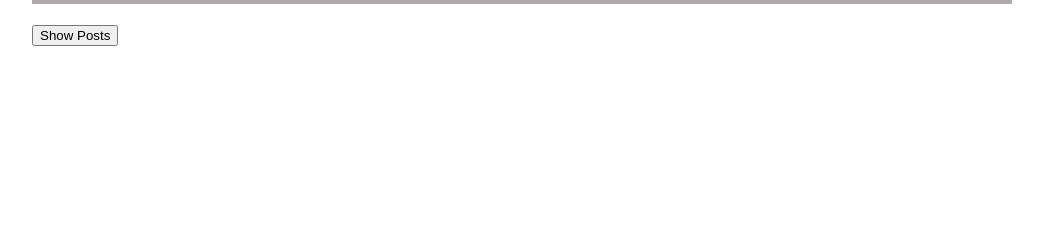
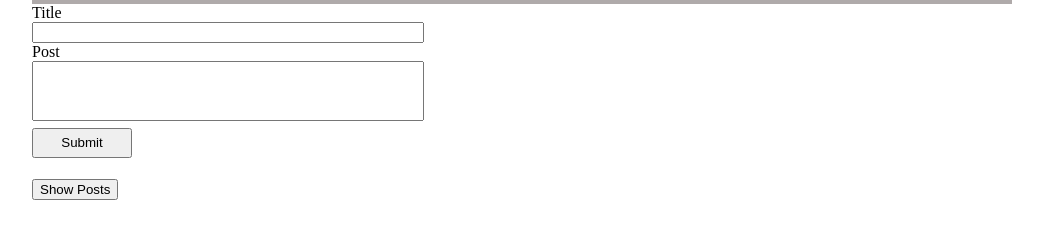
Before and after one commit to hditano/API-Exercises, a plain HTML site: page index.html in a window 1280 px wide. Shown: the part 50-288 px from the top of the page, without its empty margins (118-1161 px from the left). Drawn offline with Linux system fonts and the light colour scheme.

Commit message:
added form

```diff
--- a/index.html
+++ b/index.html
@@ -15,6 +15,13 @@
             <h1>Blogspace</h1>
         </nav>
     </section>
+    <div class="form">
+        <label for="text-title">Title</label>
+        <input type="text" name="text-title" id="text-title">
+        <label for="text-area">Post</label>
+        <input type="textarea" name="text-area" id="text-area">
+        <button class="submit-btn">Submit</button>
+    </div>
     <script src="script.js"></script>
 </body>
 
--- a/style.css
+++ b/style.css
@@ -23,6 +23,24 @@ nav h1 {
     text-align: center;
 }
 
+
+#text-title {
+    display: flex;
+    width: 40%;
+}
+
+#text-area {
+    display: block;
+    width: 40%;
+    height: 60px;
+}
+
+.submit-btn {
+    margin-top: .50em;
+    width: 100px;
+    height: 30px;
+}
+
 div {
     width: 980px;
     margin-left: auto;
```
